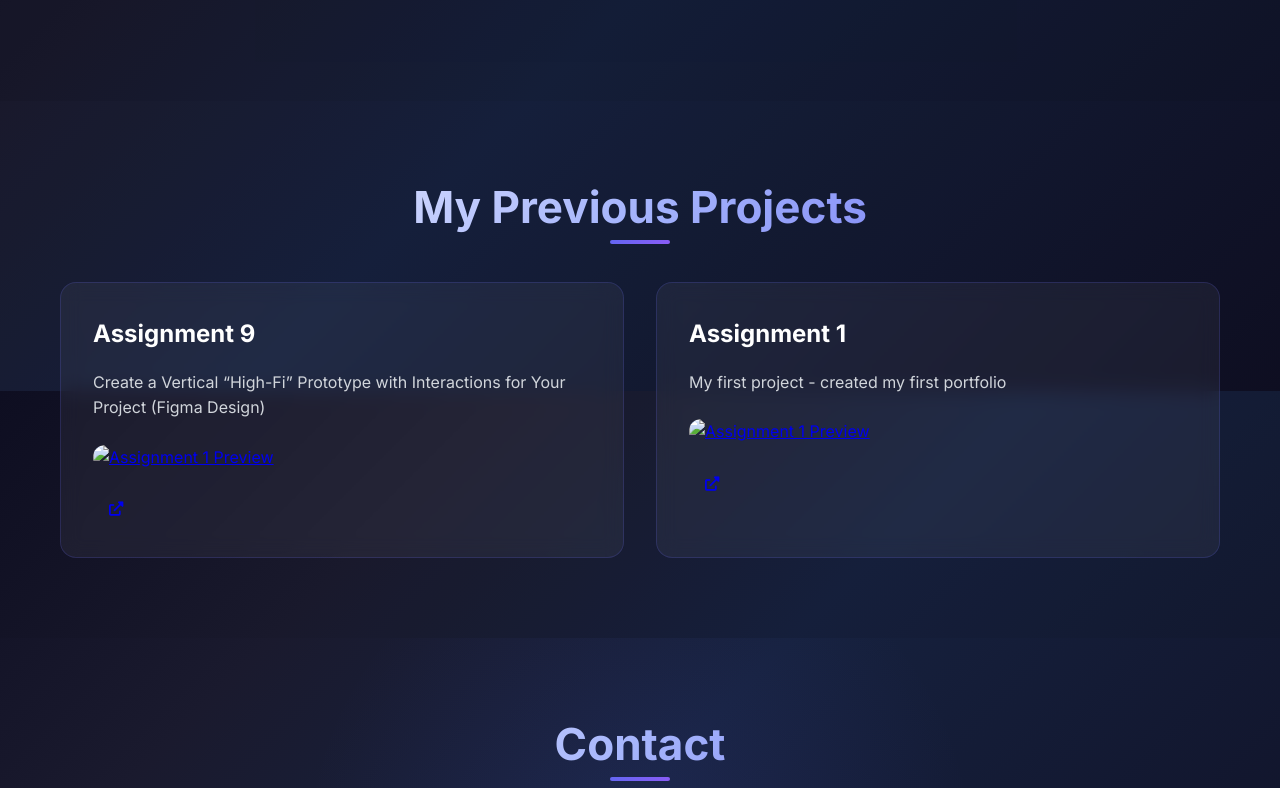
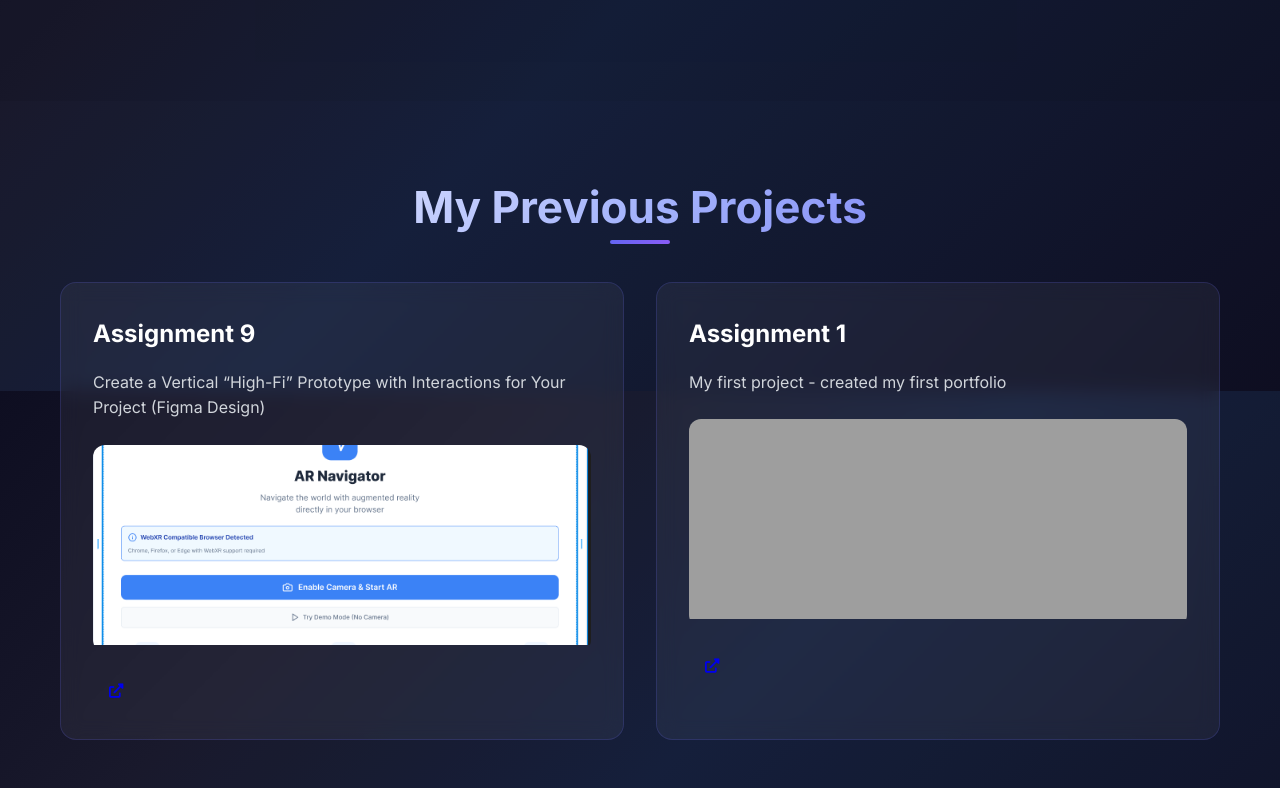
Before and after one commit to sovandara1607/Sovandara-s-Portfolio, a plain HTML site: page index.html in a window 1280 px wide. Shown: the part 2009-2797 px from the top of the page. Drawn offline with Linux system fonts and the light colour scheme; the site is published under a folder, as on GitHub Pages, so addresses that start at the root find nothing.

Commit message:
Update index.html

```diff
--- a/index.html
+++ b/index.html
@@ -140,7 +140,7 @@
                     <p>Create a Vertical “High-Fi” Prototype with Interactions for Your Project (Figma Design)</p>
                     <div class="assignment-preview">
                         <a href="https://www.figma.com/board/6mKDp0wMXRH10ncoI5kvk1/Sovandara_Rith_Persona?t=oICujU0m2llkOaMY-6" target="_blank">
-                            <img src="/img/ass9.png" alt="Assignment 1 Preview">
+                            <img src="img/ass9.png" alt="Assignment 1 Preview">
                         </a>
                     </div>
                     <div class="assignment-links">
@@ -154,7 +154,7 @@
                     <p>My first project - created my first portfolio</p>
                     <div class="assignment-preview">
                         <a href="https://www.figma.com/board/6mKDp0wMXRH10ncoI5kvk1/Sovandara_Rith_Persona?t=oICujU0m2llkOaMY-6" target="_blank">
-                            <img src="/img/ass1.jpg" alt="Assignment 1 Preview">
+                            <img src="img/ass1.jpg" alt="Assignment 1 Preview">
                         </a>
                     </div>
                     <div class="assignment-links">
```
